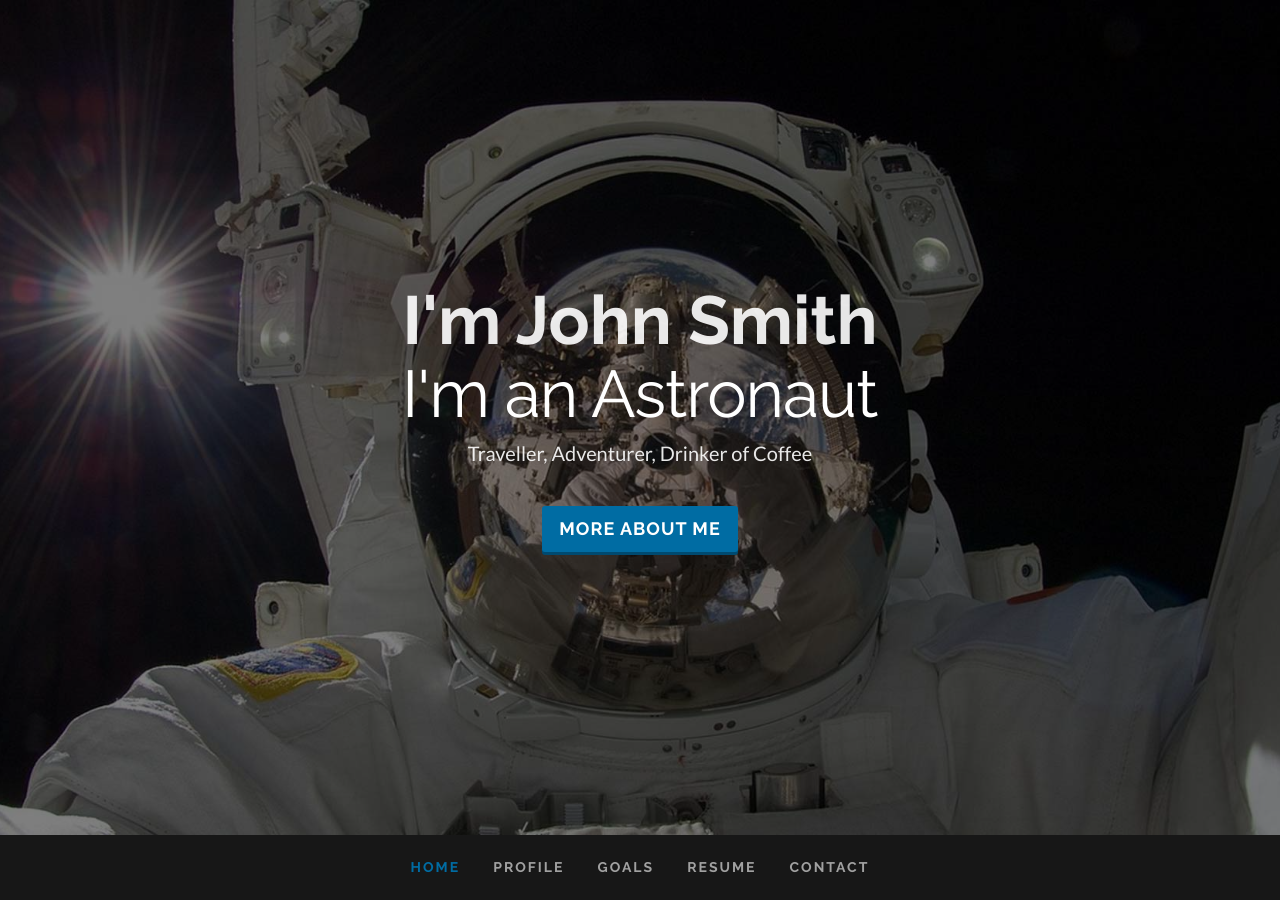
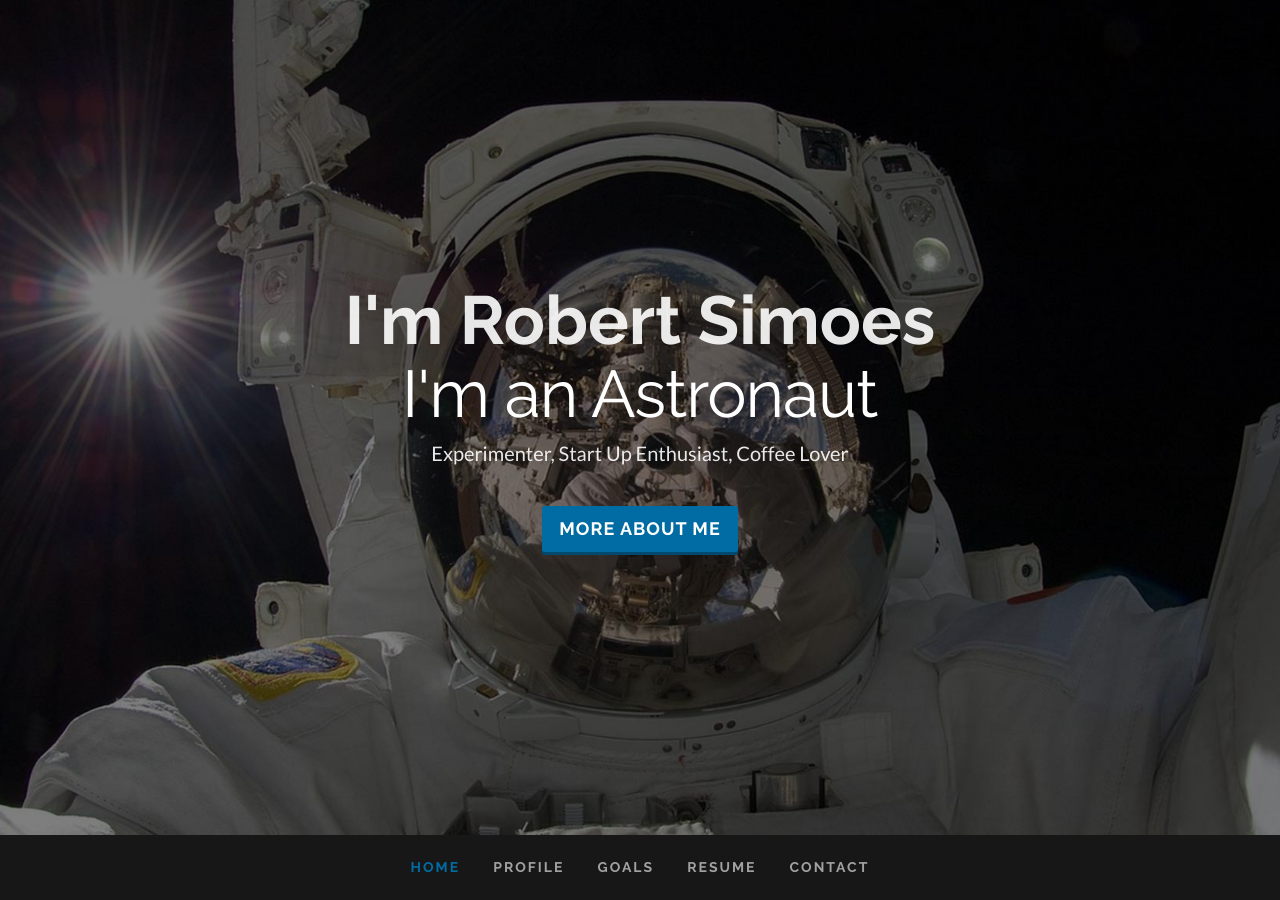
Before and after one commit to clearcareer/RobertSimoes, a Jekyll site: the page built from index.html, in a window 1280 px wide and 900 px high. Built offline with Jekyll 4.4.1, drawn with Linux system fonts in a browser that asks for light colours; some web fonts are replaced.

Commit message:
Updated '/index.html' via CloudCannon

```diff
--- a/index.html
+++ b/index.html
@@ -93,7 +93,7 @@
     <header id="home" class="hero" style="background-image: url('{{ page.background_image_path }}');">
         <div class="hero-body">
             <div class="hero-text text-center">
-                <h1 class="editable">I'm John Smith</h1>
+                <h1 class="editable">I'm Robert Simoes</h1>
 
                 <h1 class="small"><span id="js-rotating">
                     {{ page.occupations[0].title }}
@@ -103,7 +103,7 @@
 
                 </span></h1>
 
-                <p class="editable">Traveller, Adventurer, Drinker of Coffee</p>
+                <p class="editable">Experimenter, Start Up Enthusiast, Coffee Lover</p>
 
                 <div class="page-scroll">
                     <a href="#profile" class="btn btn-lg btn-custom">
```
